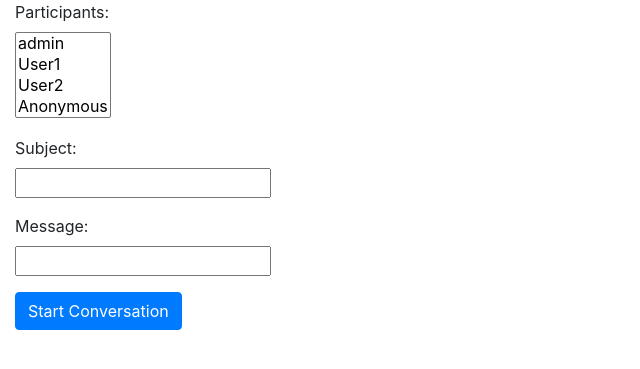
After one commit to Deep-Chill/RazerIO-Social-Network, a Django app: page /new_conversation in a window 1280 px wide. The commit adds this page. Shown: the top 369 px of the page, without its empty margins (0-640 px from the left). Run offline with Django 4.2, Linux system fonts and the light colour scheme; data comes from the database, SQL or seed files in the repository; both versions use the stored data as it was after the commit; some libraries are stand-ins or nearby versions.

Commit message:
Messaging

```diff
--- a/RazerIO/MessagingAlerts/forms.py
+++ b/RazerIO/MessagingAlerts/forms.py
@@ -3,5 +3,44 @@ from django.conf import settings
 from django.contrib.auth import get_user_model
 from django.core.exceptions import ValidationError
 from django.db.models import Q
+from .models import Conversation, Participant, Message
 
 User = get_user_model()
+
+from django import forms
+from .models import Message, Conversation, Participant
+
+class SendMessageForm(forms.ModelForm):
+    content = forms.CharField(widget=forms.Textarea(attrs={'rows':5}), label='Text')
+    class Meta:
+        model = Message
+        fields = ['content']
+
+
+class StartNewConversationForm(forms.ModelForm):
+    subject = forms.CharField(max_length=256, required=False)
+    message = forms.CharField(max_length=10000)
+
+    class Meta:
+        model = Conversation
+        fields = ['participants', 'subject']
+
+    def __init__(self, *args, **kwargs):
+        user = kwargs.pop('user')
+        super().__init__(*args, **kwargs)
+        self.fields['participants'].queryset = User.objects.exclude(id=user.id)
+
+    def save(self, commit=True, sender=None):
+        conversation = super().save(commit=False)
+        if commit:
+            conversation.save()
+        Participant.objects.create(user=sender, conversation=conversation)
+        participants = self.cleaned_data['participants']
+        first_participant = participants[0]
+        for participant in participants:
+            if participant == sender:
+                continue
+            Participant.objects.create(user=participant, conversation=conversation)
+        Message.objects.create(sender=sender, receiver=first_participant, content=self.cleaned_data['message'],
+                               conversation=conversation)
+        return conversation
--- a/RazerIO/MessagingAlerts/models.py
+++ b/RazerIO/MessagingAlerts/models.py
@@ -10,6 +10,9 @@ class Conversation(models.Model):
     participants = models.ManyToManyField(User, through='Participant', related_name='conversations')
     created_at = models.DateTimeField(auto_now_add=True)
     subject = models.TextField(max_length=256, blank=True, null=True)
+
+    def __str__(self):
+        return f'{self.subject}'
 class Message(models.Model):
     sender = models.ForeignKey(User, on_delete=models.CASCADE, related_name='send_messages')
     receiver = models.ForeignKey(User, on_delete=models.CASCADE, related_name='received_messages')
@@ -17,9 +20,15 @@ class Message(models.Model):
     timestamp = models.DateTimeField(auto_now_add=True)
     conversation = models.ForeignKey(Conversation, on_delete=models.CASCADE)
 
+    def __str__(self):
+        return f'{self.sender} wrote to {self.receiver}'
+
 class Participant(models.Model):
     user = models.ForeignKey(User, on_delete=models.CASCADE)
     conversation = models.ForeignKey(Conversation, on_delete=models.CASCADE)
+
+    def __str__(self):
+        return f'{self.user} in {self.conversation}'
 
 class Alert(models.Model):
     recipient = models.ForeignKey(User, related_name='notifications', on_delete=models.CASCADE)
--- a/RazerIO/MessagingAlerts/urls.py
+++ b/RazerIO/MessagingAlerts/urls.py
@@ -1,10 +1,11 @@
 from django.urls import path, include
 from django.contrib.auth.decorators import login_required
-from .views import inbox, outbox, conversation, alerts
+from .views import inbox, outbox, conversation, alerts, start_new_conversation
 
 urlpatterns = [
     path('inbox/', inbox, name='inbox'),
     path('outbox/', outbox, name='outbox'),
     path('conversation/<int:id>', conversation, name='conversation'),
-    path('alerts/', alerts, name='alerts')
+    path('alerts/', alerts, name='alerts'),
+    path('new_conversation', start_new_conversation, name='new_conversation')
 ]
--- a/RazerIO/MessagingAlerts/views.py
+++ b/RazerIO/MessagingAlerts/views.py
@@ -1,10 +1,13 @@
-from django.shortcuts import render, redirect
+from django.shortcuts import render, redirect, get_object_or_404
 from django.contrib.auth.decorators import login_required
 from django.contrib.auth import get_user_model
 from .models import Message, Conversation, Participant, Alert
 from django.contrib.auth.decorators import login_required
 from django.contrib import messages
 from django.utils import timezone
+from .forms import SendMessageForm, StartNewConversationForm
+from django.db.models import Q
+from django.http import HttpResponseForbidden
 
 User = get_user_model()
 
@@ -21,11 +24,32 @@ def outbox(request):
     context = {'messages':messages}
     return render(request, 'outbox.html', context=context)
 
+@login_required
 def conversation(request, id):
     user = request.user
-    conversation = Conversation.objects.get(id=id)
-    messages = Message.objects.filter(conversation=conversation)
-    context = {'conversation':conversation, 'messages':messages}
+    conversation = get_object_or_404(Conversation, id=id)
+    participants = conversation.participants.all()
+    if user not in participants:
+        return render(request, 'unauthorized_conversation.html')
+    messages = conversation.message_set.order_by('timestamp')
+    receiver = Participant.objects.filter(conversation=conversation).first()
+    if request.method == "POST":
+        form = SendMessageForm(request.POST)
+        if form.is_valid():
+            message = form.save(commit=False)
+            message.conversation = conversation
+            message.sender = user
+            message.content = form.cleaned_data['content']
+            message.receiver = receiver.user
+            message.save()
+            return redirect('conversation', id=id)
+    else:
+            form = SendMessageForm(initial={'conversation': conversation})
+    context = {
+        'conversation':conversation,
+        'messages':messages,
+        'form':form,
+    }
     return render(request, 'conversation.html', context=context)
 
 
@@ -40,3 +64,17 @@ def alerts(request):
 
     # Render the alerts template with the new alerts
     return render(request, 'alerts.html', {'alerts': unread_alerts})
+
+def start_new_conversation(request):
+    if request.method == "POST":
+        form = StartNewConversationForm(request.POST, user=request.user)
+        if form.is_valid():
+            sender = request.user
+            conversation = form.save(commit=True, sender=sender)
+            return redirect('conversation', id=conversation.id)
+    else:
+        form = StartNewConversationForm(user=request.user)
+    context = {
+        'form':form
+    }
+    return render(request, 'new_conversation.html', context)
--- a/RazerIO/templates/conversation.html
+++ b/RazerIO/templates/conversation.html
@@ -25,11 +25,9 @@
           </ul>
         </div>
         <div class="card-footer">
-          <form method="POST" action="#">
+          <form method="POST" action="">
             {% csrf_token %}
-            <div class="form-group">
-              <textarea class="form-control" name="content" placeholder="Type your message here" rows="3"></textarea>
-            </div>
+            {{ form.as_p }}
             <button type="submit" class="btn btn-primary">Send</button>
           </form>
         </div>
--- a/RazerIO/templates/inbox.html
+++ b/RazerIO/templates/inbox.html
@@ -24,7 +24,7 @@
           <a class="nav-link" href="{% url 'outbox' %}">Sent Messages</a>
         </li>
         <li class="nav-item">
-          <a class="nav-link" href="#">Compose</a>
+          <a class="nav-link" href="{% url 'new_conversation' %}">Compose</a>
         </li>
       </ul>
     </div>
--- /dev/null
+++ b/RazerIO/templates/new_conversation.html
@@ -0,0 +1,31 @@
+{% extends 'base.html' %}
+
+{% block content %}
+
+<form method="post" class="form-horizontal">
+  {% csrf_token %}
+  <div class="form-group">
+    <label for="{{ form.participants.id_for_label }}" class="col-sm-2 control-label">Participants:</label>
+    <div class="col-sm-10">
+      {{ form.participants }}
+    </div>
+  </div>
+  <div class="form-group">
+    <label for="{{ form.subject.id_for_label }}" class="col-sm-2 control-label">Subject:</label>
+    <div class="col-sm-10">
+      {{ form.subject }}
+    </div>
+  </div>
+  <div class="form-group">
+    <label for="{{ form.message.id_for_label }}" class="col-sm-2 control-label">Message:</label>
+    <div class="col-sm-10">
+      {{ form.message }}
+    </div>
+  </div>
+  <div class="form-group">
+    <div class="col-sm-offset-2 col-sm-10">
+      <button type="submit" class="btn btn-primary">Start Conversation</button>
+    </div>
+  </div>
+</form>
+{% endblock %}
```
Also changed, not shown: RazerIO/templates/unauthorized_conversation.html (added, +10 -0 lines), RazerIO/MessagingAlerts/migrations/0010_alter_alert_actor.py (added), RazerIO/db.sqlite3.
